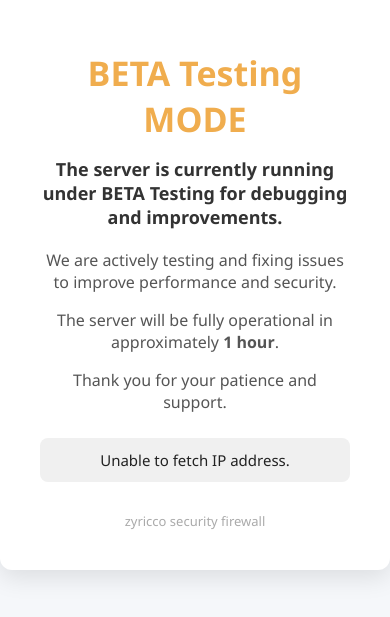
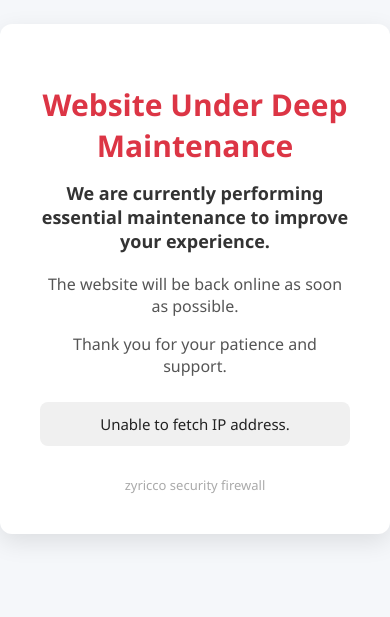
Before and after one commit to zyricCO/GainX, a plain HTML site: page index.html in a window 390 px wide. Shown: the part 143-760 px from the top of the page. Drawn offline with Linux system fonts and the light colour scheme; no server answers.

Commit message:
Update index.html

```diff
--- a/index.html
+++ b/index.html
@@ -2,11 +2,11 @@
 <html lang="en">
 <head>
   <meta charset="UTF-8">
-  <title>BETA Testing - ZYRICCO</title>
+  <title>Deep Maintenance - ZYRICCO</title>
   <meta name="viewport" content="width=device-width, initial-scale=1.0">
   <style>
     :root {
-      --primary-color: #f0ad4e;
+      --primary-color: #dc3545; /* Changed to a more 'alert' color like red */
       --background-color: #f5f7fa;
       --container-bg: #ffffff;
       --text-color: #333333;
@@ -36,7 +36,7 @@
     }
 
     h1 {
-      font-size: 42px;
+      font-size: 38px; /* Adjusted font size slightly */
       color: var(--primary-color);
       margin-bottom: 10px;
     }
@@ -71,7 +71,7 @@
 
     @media (max-width: 480px) {
       h1 {
-        font-size: 34px;
+        font-size: 30px; /* Adjusted for smaller screens */
       }
 
       h2 {
@@ -83,10 +83,9 @@
 <body>
 
   <div class="container">
-    <h1>BETA Testing MODE</h1>
-    <h2>The server is currently running under BETA Testing for debugging and improvements.</h2>
-    <p>We are actively testing and fixing issues to improve performance and security.</p>
-    <p>The server will be fully operational in approximately <strong>1 hour</strong>.</p>
+    <h1>Website Under Deep Maintenance</h1>
+    <h2>We are currently performing essential maintenance to improve your experience.</h2>
+    <p>The website will be back online as soon as possible.</p>
     <p>Thank you for your patience and support.</p>
 
     <div class="ip-box" id="ip-address">Fetching your IP address...</div>
```
